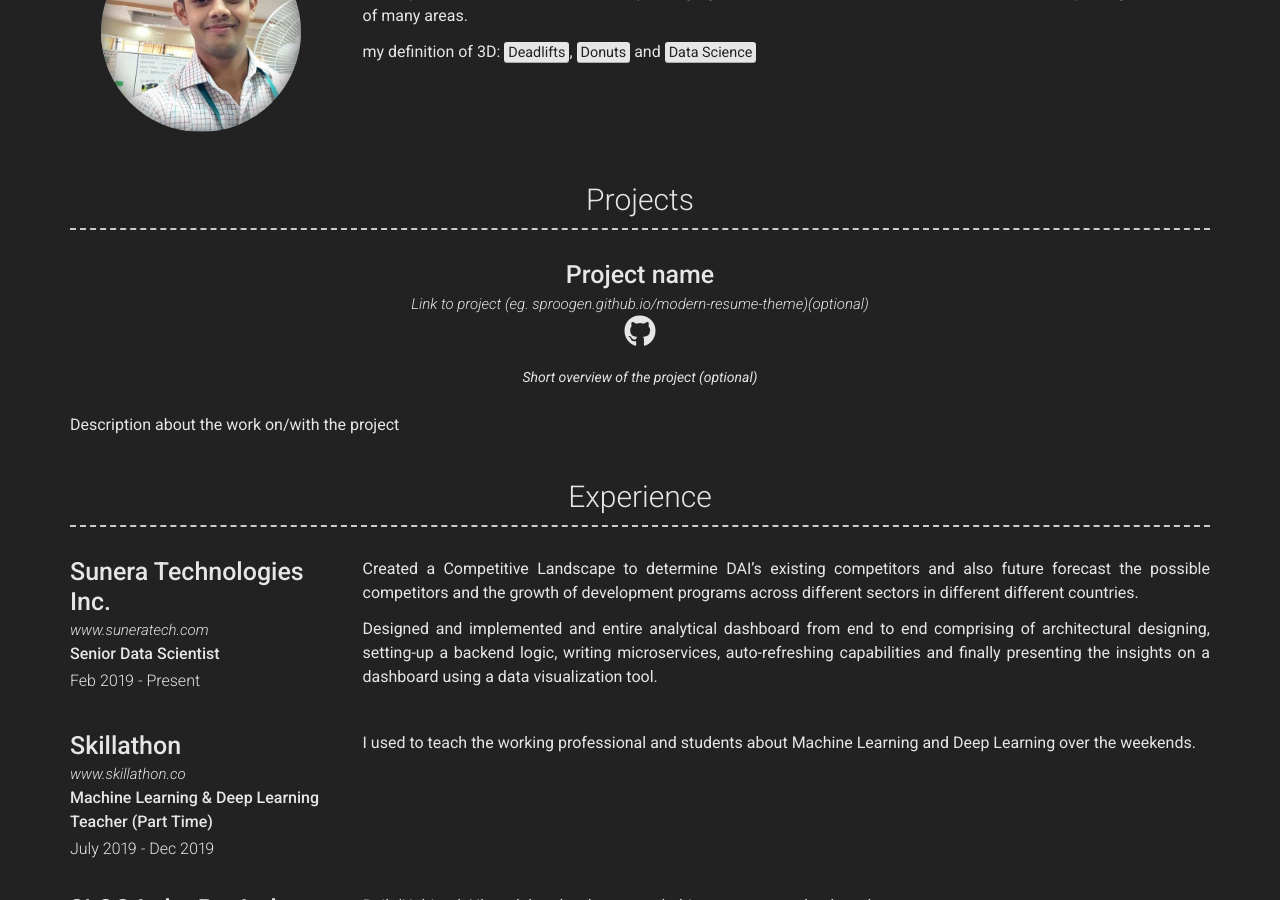
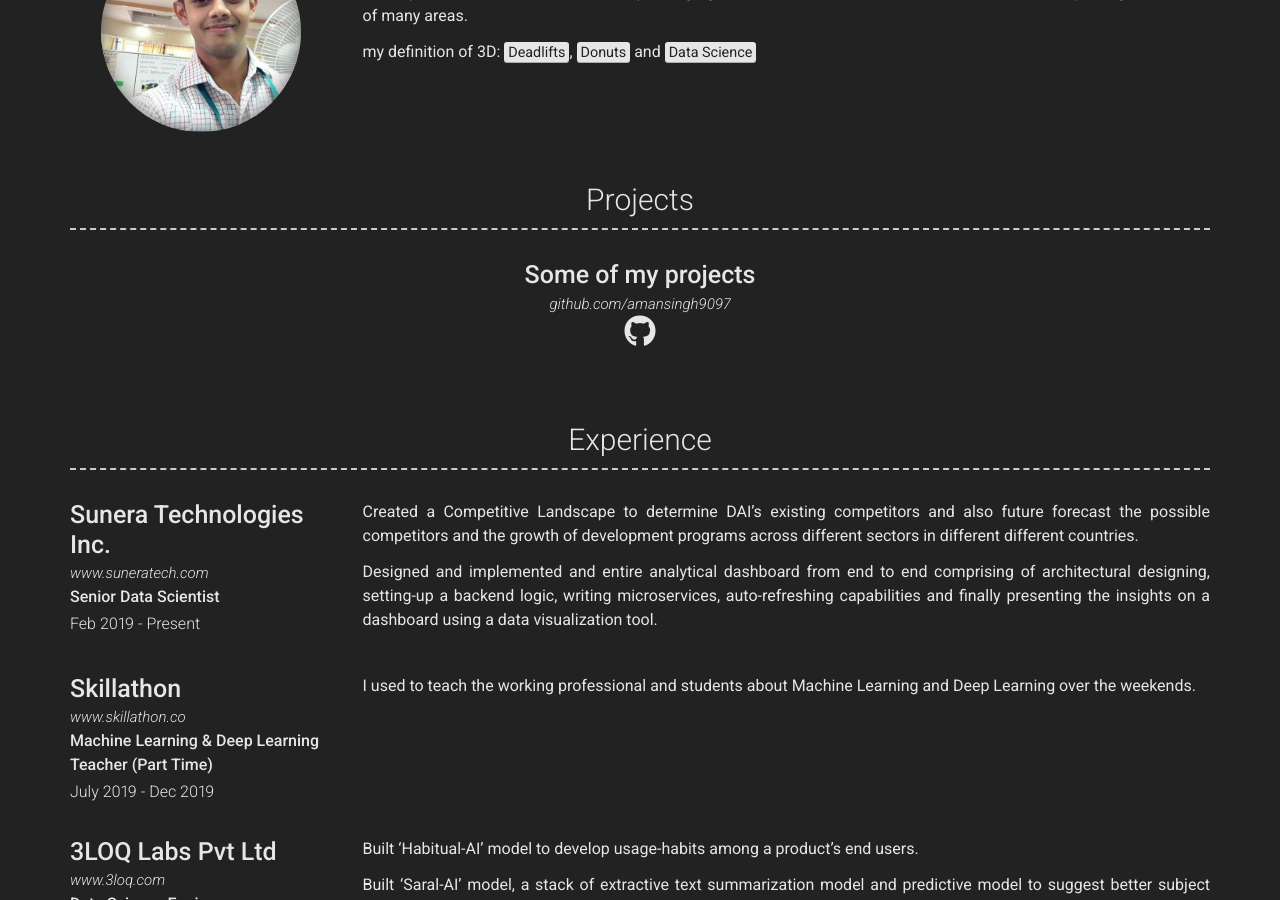
Before and after one commit to amansingh9097/portfolio, a Jekyll site: the page built from index.md, in a window 1280 px wide and 900 px high, scrolled down 370 px. Built offline with Jekyll 4.4.1, drawn with Linux system fonts in a browser that asks for light colours; nearby versions of some CDN libraries.

```diff
--- a/_data/projects.yml
+++ b/_data/projects.yml
@@ -1,9 +1,7 @@
-# Project template
 - layout: top-middle
-  name: Project name
-  link: Link to project (eg. sproogen.github.io/modern-resume-theme)(optional)
-  github: Github page for project (eg. sproogen/modern-resume-theme)(optional)
+  name: Some of my projects
+  link: github.com/amansingh9097
+  github: amansingh9097
   quote: >
-    Short overview of the project (optional)
+
   description: | # this will include new lines to allow paragraphs
-    Description about the work on/with the project
```
